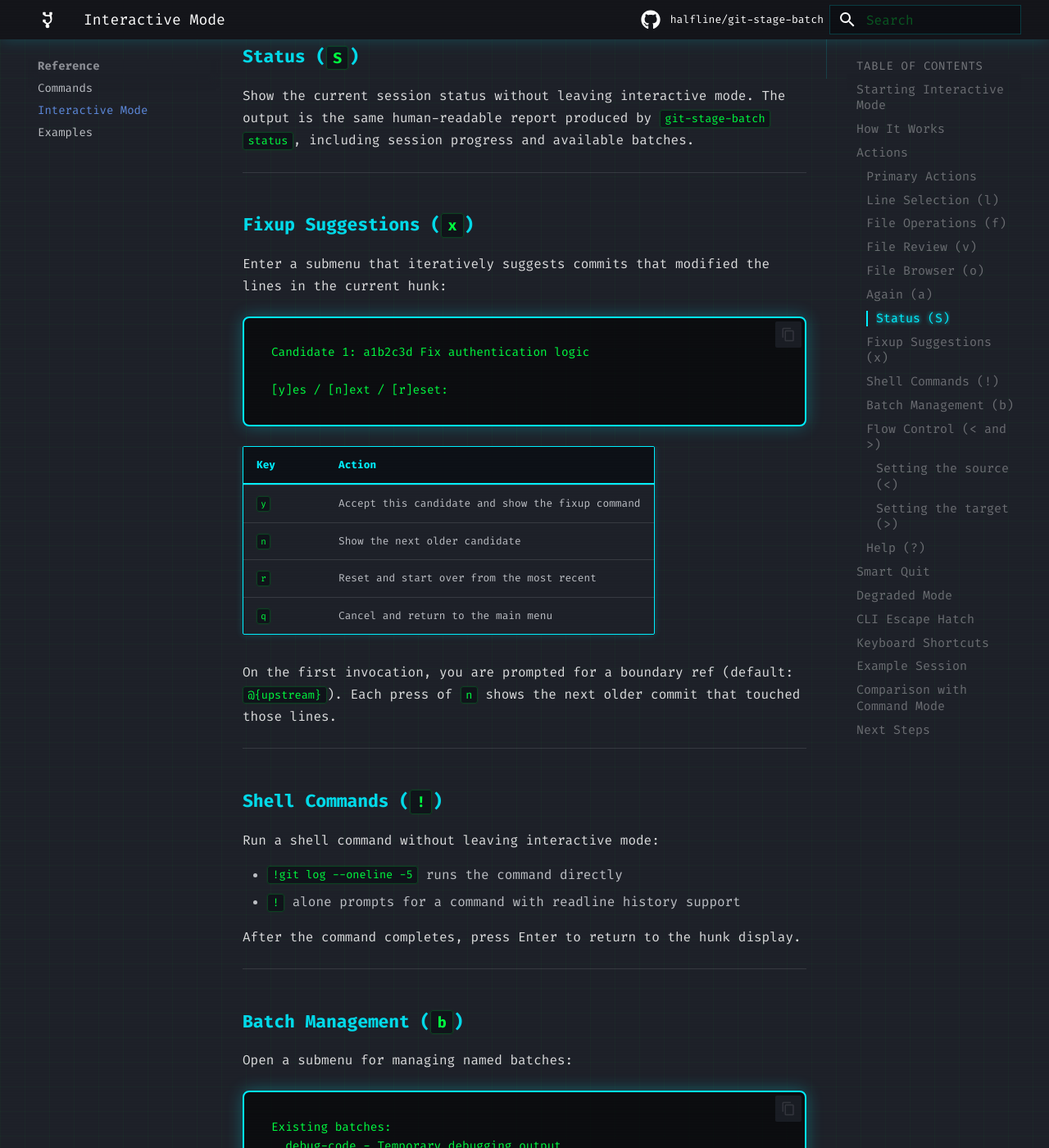
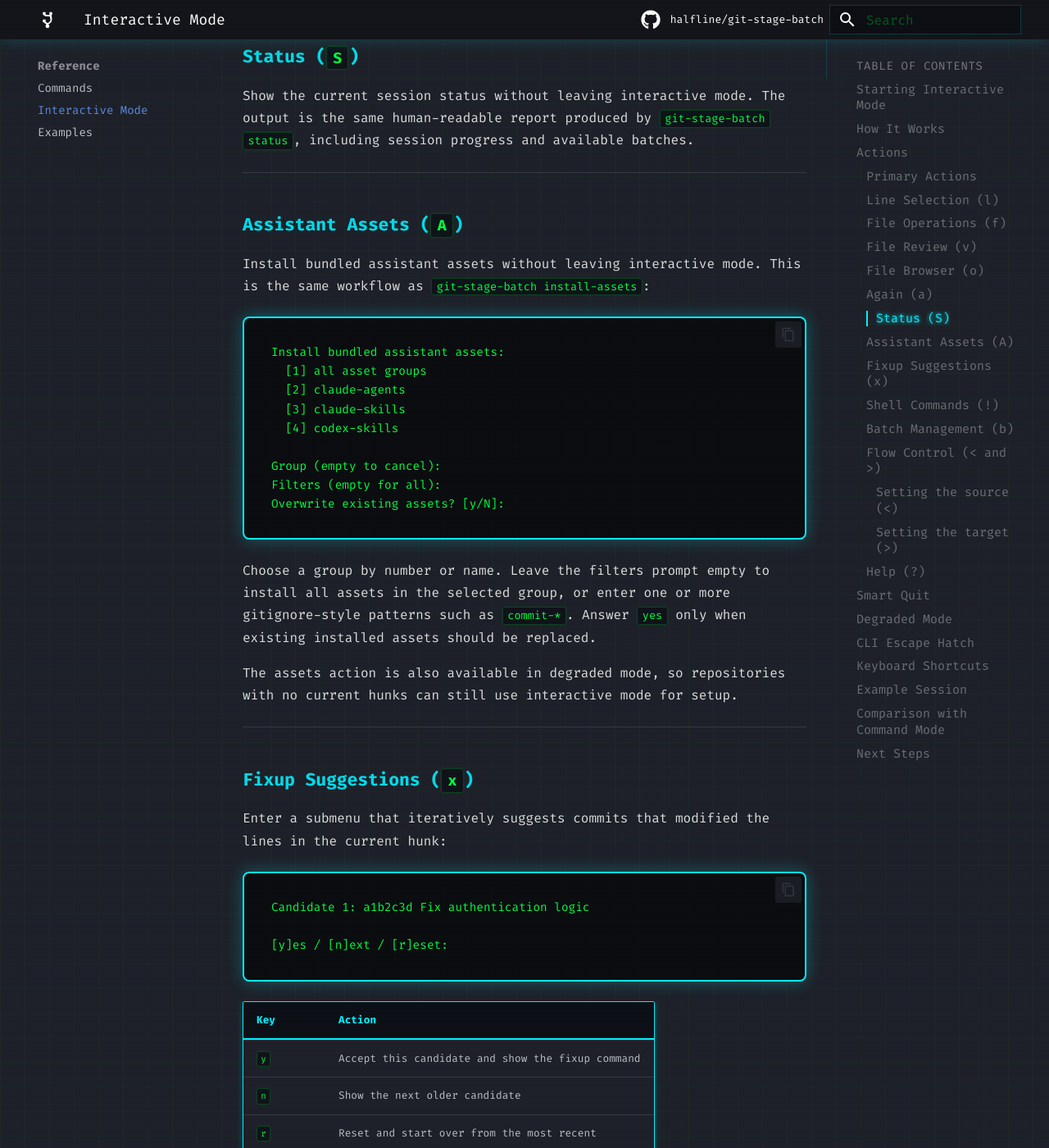
Before and after one commit to halfline/git-stage-batch, an MkDocs documentation site: the page built from docs/interactive.md, in a window 1280 px wide and 1400 px high, scrolled down 5342 px. Shown: the whole window at 82% size. Built offline with MkDocs 1.6.1 and Material for MkDocs 9.7.7, drawn with Linux system fonts in a browser that asks for light colours; comment, search, counter and statistics services are not loaded; some of the changed text lies outside the part shown.

Commit message:
docs: Document TUI asset install action
Interactive mode now exposes review, batch, status, fixup, and assistant
asset workflows from native prompts rather than relying on command escape
syntax for the planned TUI surface.

Users still need the interactive documentation to show the assets action
and its prompts. Without that, the setup workflow is discoverable in the
application but not in the reference page that explains the TUI actions.

This commit completes the asset-install slice by documenting the A action,
its group, filter, and overwrite prompts, and its availability when no hunk
is selected.

The interactive TUI plan now has native, documented workflows for the gaps
identified in the implementation pass.

````diff
--- a/docs/interactive.md
+++ b/docs/interactive.md
@@ -38,7 +38,7 @@ What do you want to do with this hunk?
   [d]iscard
   [q]uit
 
-Other scope: [l]ines, [f]ile, [v]iew | Flow: [<] from, [>] to | More: [a]gain, [u]ndo, [U] redo, [S] status, [b]atch, [o]pen, fi[x]up, [!] cmd, [?] help
+Other scope: [l]ines, [f]ile, [v]iew | Flow: [<] from, [>] to | More: [a]gain, [u]ndo, [U] redo, [S] status, [A] assets, [b]atch, [o]pen, fi[x]up, [!] cmd, [?] help
 
 Action:
 ```
@@ -186,6 +186,33 @@ session progress and available batches.
 
 ---
 
+### Assistant Assets (`A`)
+
+Install bundled assistant assets without leaving interactive mode. This is the
+same workflow as `git-stage-batch install-assets`:
+
+```
+Install bundled assistant assets:
+  [1] all asset groups
+  [2] claude-agents
+  [3] claude-skills
+  [4] codex-skills
+
+Group (empty to cancel):
+Filters (empty for all):
+Overwrite existing assets? [y/N]:
+```
+
+Choose a group by number or name. Leave the filters prompt empty to install all
+assets in the selected group, or enter one or more gitignore-style patterns such
+as `commit-*`. Answer `yes` only when existing installed assets should be
+replaced.
+
+The assets action is also available in degraded mode, so repositories with no
+current hunks can still use interactive mode for setup.
+
+---
+
 ### Fixup Suggestions (`x`)
 
 Enter a submenu that iteratively suggests commits that modified the lines in the current hunk:
@@ -296,6 +323,7 @@ More options:
   u, undo      - Undo last action
   U, redo      - Redo last undone action
   S, status    - Show session status
+  A, assets    - Install bundled assistant assets
   l, lines     - Select specific lines from this hunk
   f, file      - Include or skip all hunks in this file
   v, view      - Review this whole file with page selection
````
